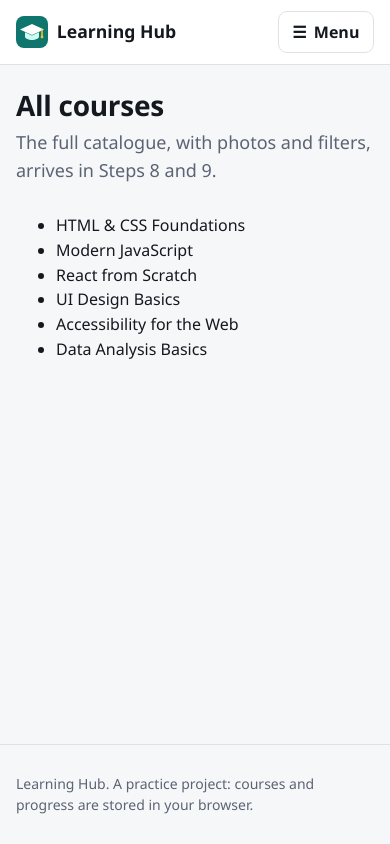
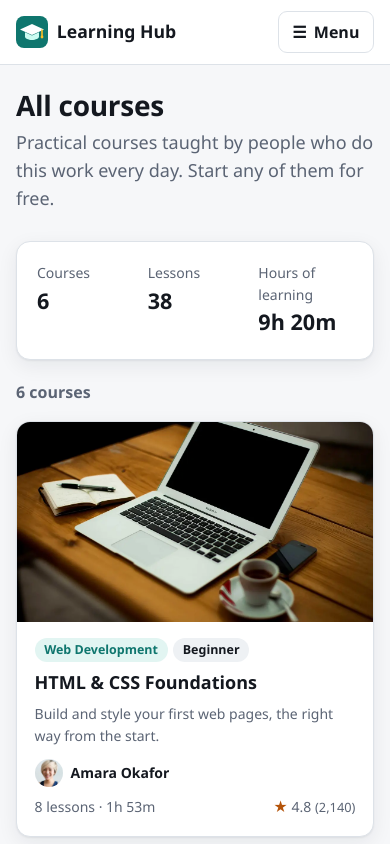
Before and after one commit to vincentonyenze/learning-hub, a React (Vite) app: page /courses in a window 390 px wide. Shown: the top 844 px of the page. Built offline with nearby package versions, Linux system fonts and the light colour scheme.

Commit message:
add course catalogue page and reusable empty state

```diff
--- /dev/null
+++ b/src/components/EmptyState.css
@@ -0,0 +1,40 @@
+.empty-state {
+  display: grid;
+  justify-items: center;
+  gap: 0.6rem;
+  padding: clamp(2.5rem, 7vw, 4rem) 1.5rem;
+  border: 2px dashed var(--color-border);
+  border-radius: var(--radius);
+  text-align: center;
+}
+
+.empty-state__icon {
+  display: grid;
+  place-items: center;
+  width: 4rem;
+  height: 4rem;
+  margin-bottom: 0.25rem;
+  border-radius: 50%;
+  background: var(--color-primary-soft);
+  font-size: 1.9rem;
+  font-weight: 800;
+  color: var(--color-primary);
+}
+
+.empty-state__title {
+  font-size: var(--text-xl);
+  line-height: 1.25;
+}
+
+.empty-state__text {
+  max-width: 34rem;
+  color: var(--color-muted);
+}
+
+.empty-state__actions {
+  display: flex;
+  flex-wrap: wrap;
+  justify-content: center;
+  gap: 0.5rem;
+  margin-top: 0.75rem;
+}
--- /dev/null
+++ b/src/components/EmptyState.jsx
@@ -0,0 +1,31 @@
+import "./EmptyState.css";
+
+// A friendly "nothing here" message: no courses match, a page doesn't
+// exist, nothing enrolled yet...
+//
+// One component for all of them, so they look and behave the same, and
+// every one tells you what to do next.
+//
+// icon: an emoji or short text shown large (decorative)
+// title: the headline
+// headingLevel: h1 when it IS the page (404), h2 when it's part of one
+// children: the explanation
+// actions: buttons or links (a "slot", like CourseCard's footer)
+function EmptyState({ icon, title, headingLevel = 2, children, actions }) {
+  const Heading = `h${headingLevel}`;
+
+  return (
+    <div className="empty-state">
+      {icon && (
+        <span className="empty-state__icon" aria-hidden="true">
+          {icon}
+        </span>
+      )}
+      <Heading className="empty-state__title">{title}</Heading>
+      {children && <div className="empty-state__text">{children}</div>}
+      {actions && <div className="empty-state__actions">{actions}</div>}
+    </div>
+  );
+}
+
+export default EmptyState;
--- /dev/null
+++ b/src/pages/CoursesPage.css
@@ -0,0 +1,59 @@
+/* Sidebar beside the results on wide screens, above them on narrow ones */
+.catalogue {
+  display: grid;
+  grid-template-columns: 15rem 1fr;
+  align-items: start;
+  gap: clamp(1.25rem, 3vw, 2rem);
+}
+
+.catalogue__sidebar {
+  position: sticky; /* stays in view while the results scroll */
+  top: calc(var(--header-height) + 1.5rem);
+  padding: 1.25rem;
+}
+
+.catalogue__stats {
+  display: grid;
+  gap: 1rem;
+}
+
+.catalogue__stats dt {
+  color: var(--color-muted);
+  font-size: var(--text-sm);
+}
+
+.catalogue__stats dd {
+  margin: 0;
+  font-size: var(--text-xl);
+  font-weight: 750;
+}
+
+.catalogue__bar {
+  display: flex;
+  flex-wrap: wrap;
+  align-items: center;
+  justify-content: space-between;
+  gap: 0.75rem;
+  margin-bottom: 1rem;
+}
+
+.catalogue__count {
+  color: var(--color-muted);
+  font-size: 1rem;
+  font-weight: 650;
+}
+
+@media (max-width: 820px) {
+  .catalogue {
+    grid-template-columns: 1fr;
+  }
+
+  .catalogue__sidebar {
+    position: static;
+  }
+
+  /* The three numbers side by side, as a compact strip */
+  .catalogue__stats {
+    grid-template-columns: repeat(3, 1fr);
+  }
+}
--- a/src/pages/CoursesPage.jsx
+++ b/src/pages/CoursesPage.jsx
@@ -1,18 +1,78 @@
-import { getCourses } from "../data/catalog.js";
+import { Link } from "react-router";
+import CourseCard from "../components/CourseCard.jsx";
+import EmptyState from "../components/EmptyState.jsx";
+import { courseMinutes, formatDuration, getCourses, getLessons } from "../data/catalog.js";
+import "./CoursesPage.css";
 
-// "/courses". Just the titles for now: the real catalogue comes in Step 8.
+// "/courses": the whole catalogue.
+//
+// Laid out as a sidebar (filters, from Step 9) beside the results. For now
+// the sidebar sums up what's on offer.
 function CoursesPage() {
+  const courses = getCourses();
+
+  const totalLessons = courses.reduce((total, course) => total + getLessons(course).length, 0);
+  const totalMinutes = courses.reduce((total, course) => total + courseMinutes(course), 0);
+
   return (
     <>
       <div className="page-header">
         <h1 className="page-title">All courses</h1>
-        <p className="page-lead">The full catalogue, with photos and filters, arrives in Steps 8 and 9.</p>
+        <p className="page-lead">
+          Practical courses taught by people who do this work every day. Start any of them for free.
+        </p>
       </div>
-      <ul>
-        {getCourses().map((course) => (
-          <li key={course.id}>{course.title}</li>
-        ))}
-      </ul>
+
+      <div className="catalogue">
+        <aside className="catalogue__sidebar card" aria-label="Catalogue summary">
+          <dl className="catalogue__stats">
+            <div>
+              <dt>Courses</dt>
+              <dd>{courses.length}</dd>
+            </div>
+            <div>
+              <dt>Lessons</dt>
+              <dd>{totalLessons}</dd>
+            </div>
+            <div>
+              <dt>Hours of learning</dt>
+              <dd>{formatDuration(totalMinutes)}</dd>
+            </div>
+          </dl>
+        </aside>
+
+        <section className="catalogue__results" aria-labelledby="results-title">
+          <div className="catalogue__bar">
+            {/* A heading screen reader users can jump to, read as "6 courses" */}
+            <h2 id="results-title" className="catalogue__count">
+              {courses.length} {courses.length === 1 ? "course" : "courses"}
+            </h2>
+          </div>
+
+          {courses.length === 0 ? (
+            <EmptyState
+              icon="🔍"
+              title="No courses yet"
+              actions={
+                <Link to="/" className="button button--secondary">
+                  Back to the home page
+                </Link>
+              }
+            >
+              <p>New courses are on the way. Check back soon.</p>
+            </EmptyState>
+          ) : (
+            <ul className="course-grid">
+              {courses.map((course) => (
+                <li key={course.id}>
+                  {/* h3: under the "6 courses" h2 */}
+                  <CourseCard course={course} headingLevel={3} />
+                </li>
+              ))}
+            </ul>
+          )}
+        </section>
+      </div>
     </>
   );
 }
--- a/src/pages/NotFoundPage.jsx
+++ b/src/pages/NotFoundPage.jsx
@@ -1,4 +1,5 @@
 import { Link, useLocation } from "react-router";
+import EmptyState from "../components/EmptyState.jsx";
 
 // Any address that no route matches: a mistyped link, or an old bookmark.
 // It still sits inside the root layout, so the header is there to help.
@@ -7,23 +8,26 @@ function NotFoundPage() {
   const { pathname } = useLocation();
 
   return (
-    <div className="page-header">
-      <p className="tag tag--accent">404</p>
-      <h1 className="page-title" style={{ marginTop: "0.75rem" }}>
-        Page not found
-      </h1>
-      <p className="page-lead">
+    <EmptyState
+      icon="404"
+      title="Page not found"
+      // It IS the page, so its title is the page's h1
+      headingLevel={1}
+      actions={
+        <>
+          <Link to="/" className="button button--primary">
+            Go to the home page
+          </Link>
+          <Link to="/courses" className="button button--secondary">
+            Browse courses
+          </Link>
+        </>
+      }
+    >
+      <p>
         There's nothing at <code>{pathname}</code>. The link may be mistyped, or the page may have moved.
       </p>
-      <p style={{ display: "flex", flexWrap: "wrap", gap: "0.5rem", marginTop: "1.25rem" }}>
-        <Link to="/" className="button button--primary">
-          Go to the home page
-        </Link>
-        <Link to="/courses" className="button button--secondary">
-          Browse courses
-        </Link>
-      </p>
-    </div>
+    </EmptyState>
   );
 }
 
```
